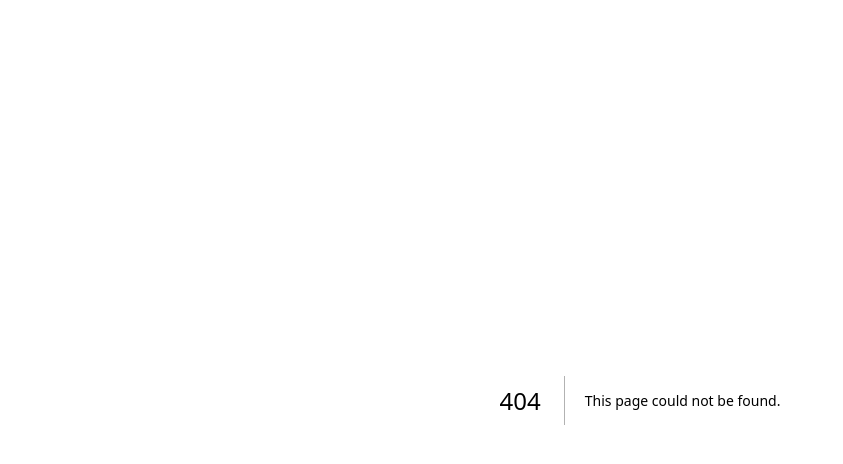
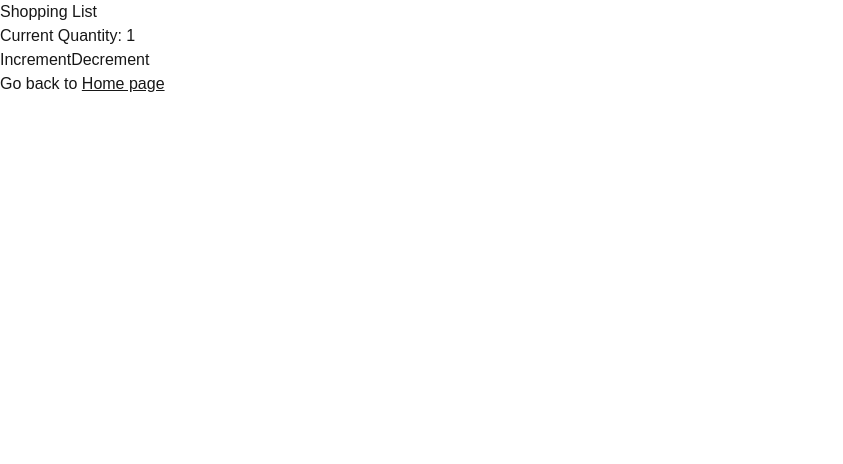
Before and after one commit to Jeffdcdr/cprg306-assignments, a Next.js app: page /week-4 in a window 1280 px wide. Before the commit this address had no page. Shown: the top 464 px of the page, without its empty margins (0-843 px from the left). Built offline with nearby package versions, Linux system fonts and the light colour scheme.

Commit message:
Week-4 folder created
with the page and new item page
including increment and decrement functions

```diff
--- a/app/page.js
+++ b/app/page.js
@@ -1,5 +1,5 @@
 import Link from "next/link"
-import Page from "./week-2/page";
+
 
 export default function Home(){
   return (
--- /dev/null
+++ b/app/week-4/new-item.js
@@ -0,0 +1,23 @@
+"use client";
+
+import { useState } from "react";
+
+export default function NewItem() {
+    const [quantity, setQuantity] = useState(1);
+    const increment = () => setQuantity(quantity + 1);
+    const decrement = () => setQuantity(quantity - 1);
+
+return (
+    <div>
+        <p>Current Quantity: {quantity}</p>
+        <button
+        onClick={increment}
+        >Increment</button>
+        <button
+        onclick = {decrement}
+        >Decrement
+        </button>
+    </div>
+);
+
+}
--- /dev/null
+++ b/app/week-4/page.js
@@ -0,0 +1,14 @@
+import Link from "next/link";
+import NewItem from "./new-item";
+
+export default function Page() {
+    return (
+      <main>
+        <h1>Shopping List</h1>
+        <NewItem/>
+        <p>
+        Go back to <Link href="/" className="underline">Home page</Link>
+        </p>
+      </main>
+    );
+}
```
